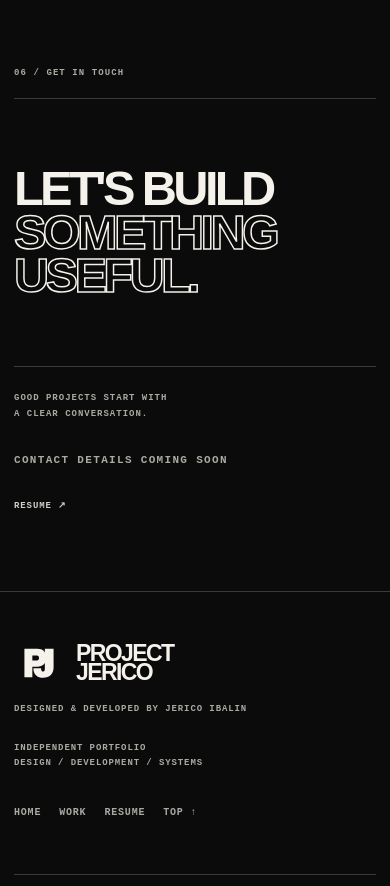
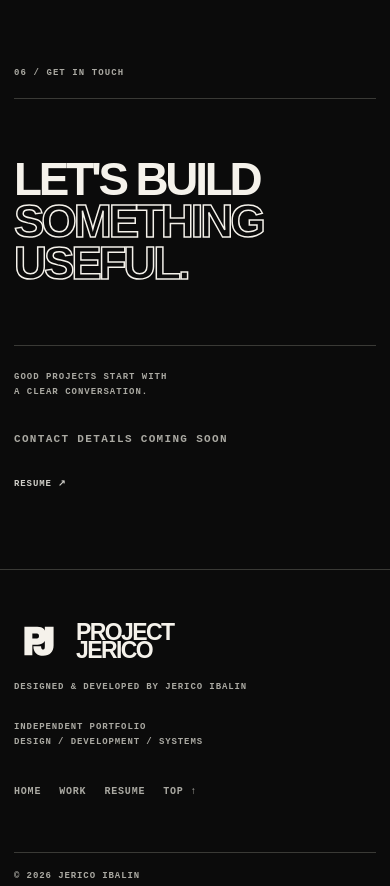
Before and after one commit to bonnn34/PROJECT-JERICO, a Next.js app: page / in a window 390 px wide. Shown: the part 7641-8527 px from the top of the page. Built offline with nearby package versions, Linux system fonts and the light colour scheme.

Commit message:
Fix mobile contact heading overflow

```diff
--- a/app/globals.css
+++ b/app/globals.css
@@ -559,8 +559,9 @@ body.preloader-lock { overflow: hidden; }
   .experience-entry h3 { max-width: 100%; font-size: clamp(20px, 6.5vw, 27px); line-height: 1; letter-spacing: -.045em; overflow-wrap: break-word; }
   .experience-entry :is(.micro-label, p) { max-width: 100%; overflow-wrap: break-word; }
   .experience-statement { align-items: flex-start; flex-wrap: wrap; padding-block: 18px; }
-  .contact-heading-wrap { padding-block: 68px; }
-  .contact-heading-wrap h2 { max-width: 100%; font-size: clamp(42px, 12.5vw, 62px); line-height: .9; letter-spacing: -.075em; }
+  .contact-heading-wrap { min-width: 0; padding-block: 60px; }
+  .contact-heading-wrap h2 { width: 100%; min-width: 0; max-width: 100%; font-size: clamp(40px, 11.75vw, 58px); line-height: .92; letter-spacing: -.07em; }
+  .contact-heading-wrap h2 > span { display: block; width: min-content; max-width: 100%; }
   .contact-rail span:last-child { display: none; }
   .contact-pending { max-width: 100%; line-height: 1.6; overflow-wrap: break-word; }
   .footer-main { grid-template-columns: 1fr; }
```
